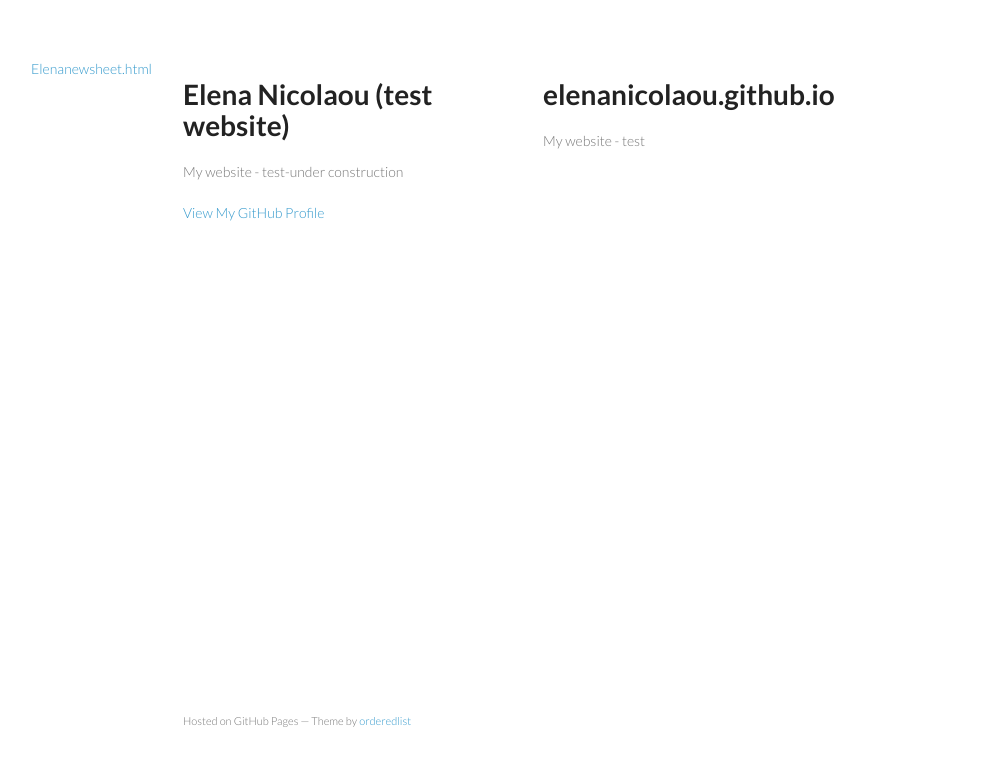
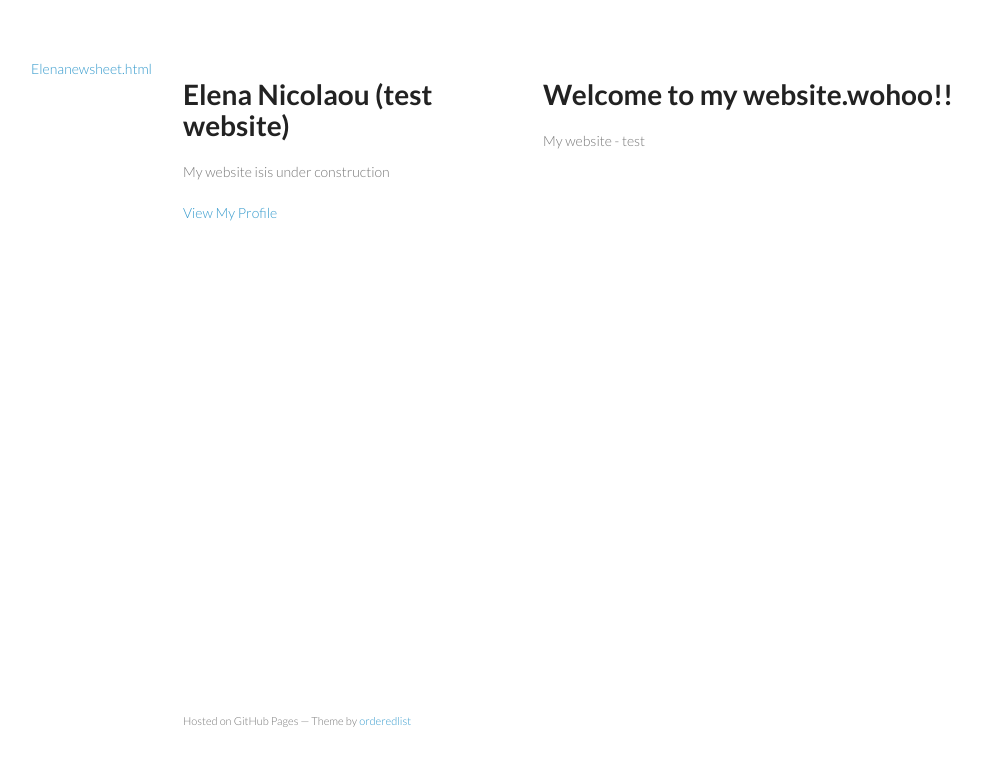
Before and after one commit to ElenaNicolaou/elenanicolaou.github.io, a plain HTML site: page index.html in a window 1280 px wide. Shown: the whole page, without its empty margins (27-1009 px from the left). Drawn offline with Linux system fonts and the light colour scheme.

Commit message:
Update index.html

```diff
--- a/index.html
+++ b/index.html
@@ -36,15 +36,15 @@ j=d.createElement(s),dl=l!='dataLayer'?'&l='+l:'';j.async=true;j.src=
     <div class="wrapper">
       <header>
         <h1> Elena Nicolaou (test website) </h1>
-        <p>My website - test-under construction</p>
+        <p>My website isis under construction</p>
 
 
-        <p class="view"><a href="https://github.com/ElenaNicolaou">View My GitHub Profile</a></p>
+        <p class="view"><a href="https://github.com/ElenaNicolaou">View My Profile</a></p>
 
       </header>
       <section>
         <h1>
-<a id="elenanicolaougithubio" class="anchor" href="#elenanicolaougithubio" aria-hidden="true"><span class="octicon octicon-link"></span></a>elenanicolaou.github.io</h1>
+<a id="elenanicolaougithubio" class="anchor" href="#elenanicolaougithubio" aria-hidden="true"><span class="octicon octicon-link"></span></a>Welcome to my website.wohoo!!</h1>
 
 <p>My website - test</p>
       </section>
```
